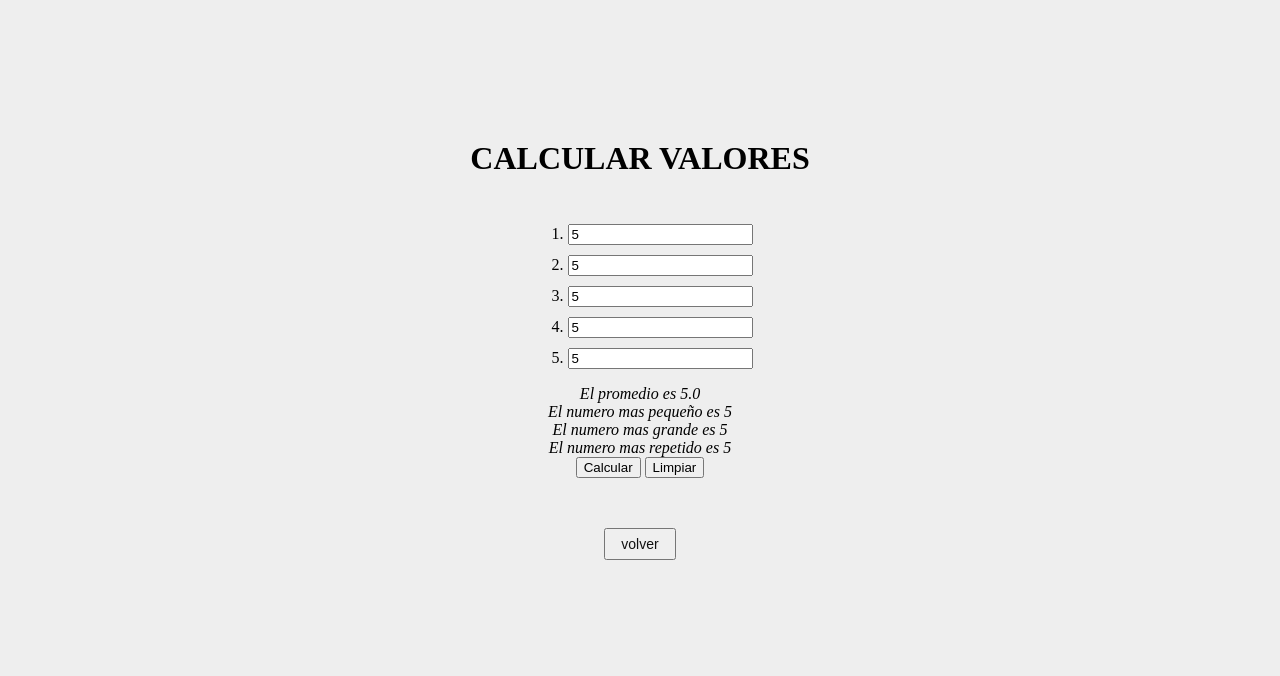
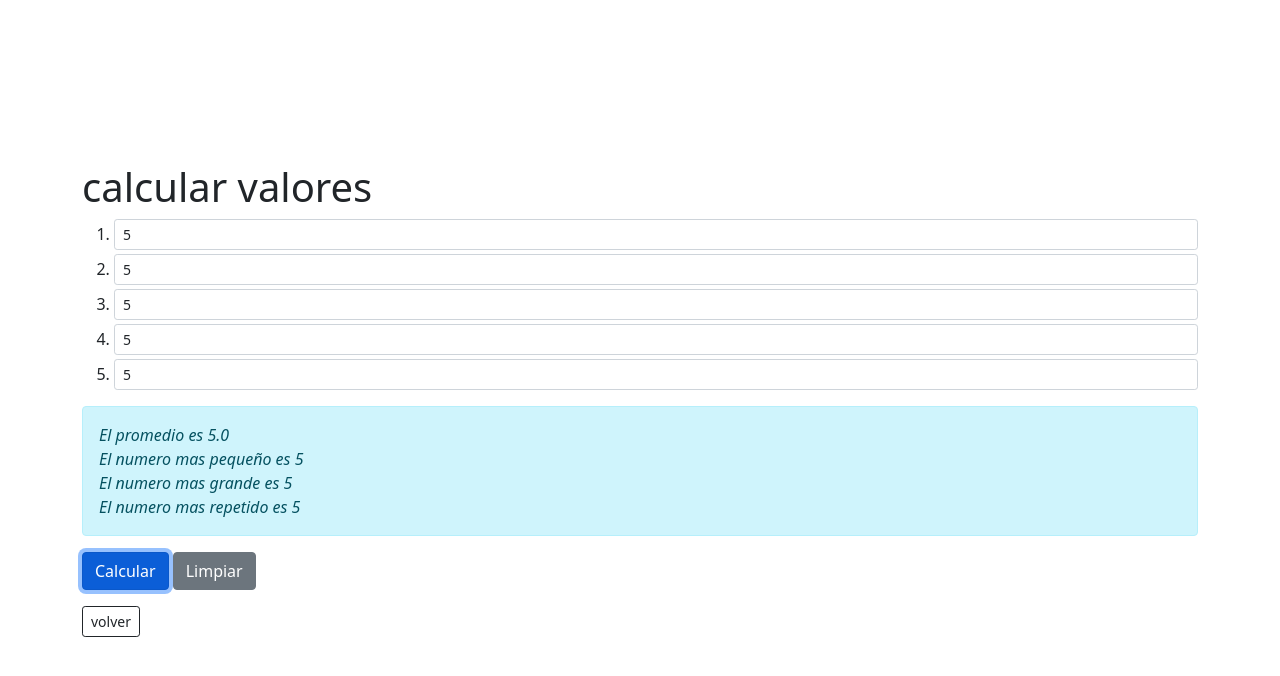
Before and after one commit to Juni-p/tarea-clase-5, a website: page calcular-valores-de-una-lista/tarea-4.html in a window 1280 px wide. Both pictures are taken after typing "5", "5", "5", "5", "5" into the empty fields and a click on the input "Calcular". Drawn offline with nearby package versions, Linux system fonts and the light colour scheme.

Commit message:
agrega estilos con bootstrap

```diff
--- a/calcular-salario-mensual/tarea1.css
+++ b/calcular-salario-mensual/tarea1.css
@@ -1,18 +1,3 @@
 body {
-  text-align: center;
   background-color: #eee;
 }
-h1 {
-  margin-top: 180px;
-  text-transform: uppercase;
-  font-size: 2rem;
-}
-a {
-  text-decoration: none;
-  color: #111;
-}
-.volver {
-  margin-top: 50px;
-  padding: 6px 15px;
-  font-size: 14px;
-}
--- a/calcular-valores-de-una-lista/tarea-4.html
+++ b/calcular-valores-de-una-lista/tarea-4.html
@@ -5,10 +5,11 @@
   <meta charset="UTF-8">
   <meta name="viewport" content="width=device-width, initial-scale=1.0">
   <title>calcular valores</title>
-    <link rel="stylesheet" href="tarea4.css">
+  <link rel="stylesheet" href="../node_modules/bootstrap/dist/css/bootstrap.min.css">
 </head>
 
 <body>
+  <div class="container vh-100 d-flex flex-column justify-content-center">
     <header>
       <h1>calcular valores</h1>
     </header>
@@ -16,24 +17,27 @@
       <form onsubmit="return false">
         <div>
           <ol>
-                    <li><input type="number" id="numero"></li>
-                    <li><input type="number" id="numero"></li>
-                    <li><input type="number" id="numero"></li>
-                    <li><input type="number" id="numero"></li>
-                    <li><input type="number" id="numero"></li>
+            <li><input class="form-control form-control-sm mb-1" type="number" id="numero"></li>
+            <li><input class="form-control form-control-sm mb-1" type="number" id="numero"></li>
+            <li><input class="form-control form-control-sm mb-1" type="number" id="numero"></li>
+            <li><input class="form-control form-control-sm mb-1" type="number" id="numero"></li>
+            <li><input class="form-control form-control-sm mb-1" type="number" id="numero"></li>
           </ol>
         </div>
-            <div>
+        <div class="resultado">
           <em id="promedio"></em>
           <em id="numMasPequenio"></em>
           <em id="numMasGrande"></em>
           <em id="numMasRepetido"></em>
         </div>
-            <input type="submit" value="Calcular" id="calcular" />
-            <input type="reset" value="Limpiar" id="limpiar" />
+        <div class="mb-3">
+          <input class="btn btn-primary" type="submit" value="Calcular" id="calcular" />
+          <input class="btn btn-secondary" type="reset" value="Limpiar" id="limpiar" />
+        </div>
       </form>
-        <button class="volver"><a href="../index.html">volver</a></button>
+      <a class=" btn btn-outline-dark btn-sm" href="../index.html">volver</a>
     </main>
+  </div>
 
   <script src="tarea-4.js"></script>
 </body>
--- a/calcular-valores-de-una-lista/tarea-4.js
+++ b/calcular-valores-de-una-lista/tarea-4.js
@@ -1,53 +1,83 @@
-const $btnCalcular = document.querySelector( '#calcular' )
-const $btnLimpiar = document.querySelector( '#limpiar' )
+const $btnCalcular = document.querySelector("#calcular");
+const $btnLimpiar = document.querySelector("#limpiar");
 
-$btnCalcular.onclick = function() {
-    const numeros = document.querySelectorAll( '#numero' )
-    const arrayNumeros = []
-    for( let i = 0; i < numeros.length ; i++){
-       arrayNumeros.push( Number(numeros[i].value ))
+$btnCalcular.onclick = function () {
+  const numeros = document.querySelectorAll("#numero");
+  const arrayNumeros = [];
+  for (let i = 0; i < numeros.length; i++) {
+    arrayNumeros.push(Number(numeros[i].value));
   }
 
-    calcularPromedio( arrayNumeros )
-    calcularNumeroMasPequeño( arrayNumeros )
-    calcularNumeroMasGrande( arrayNumeros )
-    obtenerNumeroMasRepetido( arrayNumeros )
+  agregarClasesAlertaResultado();
+
+  calcularPromedio(arrayNumeros);
+  calcularNumeroMasPequeño(arrayNumeros);
+  calcularNumeroMasGrande(arrayNumeros);
+  obtenerNumeroMasRepetido(arrayNumeros);
+};
+
+$btnLimpiar.onclick = function () {
+  limpiarAlertaResultado();
+  limpiarResultado();
+};
+
+function agregarClasesAlertaResultado() {
+  document.querySelector(".resultado").classList.add("alert");
+  document.querySelector(".resultado").classList.add("alert-info");
 }
 
-function calcularPromedio( array ) {
-    let numerosAPromediar = 0
-    for( let i = 0; i < array.length ; i++ ){
-        numerosAPromediar += array[i]
-    }
-    let promedio = (numerosAPromediar / array.length).toFixed( 1 )
-    document.querySelector( '#promedio' ).innerHTML = `El promedio es ${ promedio}`
+function limpiarAlertaResultado() {
+  document.querySelector(".resultado").classList.remove("alert");
+  document.querySelector(".resultado").classList.remove("alert-info");
 }
 
-function calcularNumeroMasPequeño( array ) {
-    document.querySelector( '#numMasPequenio' ).innerHTML = `<br>El numero mas pequeño es ${Math.min(...array)}`
+function limpiarResultado() {
+  document.querySelector("#promedio").innerHTML = "";
+  document.querySelector("#numMasPequenio").innerHTML = "";
+  document.querySelector("#numMasGrande").innerHTML = "";
+  document.querySelector("#numMasRepetido").innerHTML = "";
 }
 
-function calcularNumeroMasGrande( array ) {
-    document.querySelector( '#numMasGrande' ).innerHTML = `<br>El numero mas grande es ${Math.max(...array)}`
+function calcularPromedio(array) {
+  let numerosAPromediar = 0;
+  for (let i = 0; i < array.length; i++) {
+    numerosAPromediar += array[i];
+  }
+  let promedio = (numerosAPromediar / array.length).toFixed(1);
+  document.querySelector("#promedio").innerHTML = `El promedio es ${promedio}`;
 }
 
-function obtenerNumeroMasRepetido( array ) {
+function calcularNumeroMasPequeño(array) {
+  document.querySelector(
+    "#numMasPequenio"
+  ).innerHTML = `<br>El numero mas pequeño es ${Math.min(...array)}`;
+}
+
+function calcularNumeroMasGrande(array) {
+  document.querySelector(
+    "#numMasGrande"
+  ).innerHTML = `<br>El numero mas grande es ${Math.max(...array)}`;
+}
+
+function obtenerNumeroMasRepetido(array) {
   let contador = 0;
   let repeticiones = 0;
   let numeroMasRepetido;
 
-    for( let i = 0; i < array.length; i++ ) {
-        for( let j = 0; j < array.length; j++ ) {
-            if( Number( array[i] ) == Number( array[j])) {
-                contador++
+  for (let i = 0; i < array.length; i++) {
+    for (let j = 0; j < array.length; j++) {
+      if (Number(array[i]) == Number(array[j])) {
+        contador++;
       }
-            if( repeticiones < contador ) {
-                repeticiones = contador
-                numeroMasRepetido = Number( array[i] )
+      if (repeticiones < contador) {
+        repeticiones = contador;
+        numeroMasRepetido = Number(array[i]);
       }
     }
-        contador = 0
+    contador = 0;
   }
 
-    document.querySelector( '#numMasRepetido' ).innerHTML = `<br>El numero mas repetido es ${numeroMasRepetido}`
+  document.querySelector(
+    "#numMasRepetido"
+  ).innerHTML = `<br>El numero mas repetido es ${numeroMasRepetido}`;
 }
--- a/css/style.css
+++ /dev/null
@@ -1,18 +0,0 @@
-body {
-  text-align: center;
-  background-color: #eee;
-}
-a {
-  text-decoration: none;
-  color: #111;
-  font-size: 1.2rem;
-}
-h1 {
-  margin-top: 180px;
-  text-transform: uppercase;
-  font-size: 3rem;
-}
-button {
-  padding: 10px 15px;
-  margin-right: 20px;
-}
--- a/dar-bienvenida/tarea2.css
+++ b/dar-bienvenida/tarea2.css
@@ -1,21 +1,3 @@
 body {
-  text-align: center;
   background-color: #eee;
 }
-h1 {
-  margin-top: 180px;
-  font-size: 2rem;
-  text-transform: uppercase;
-}
-a {
-  text-decoration: none;
-  color: #111;
-}
-.volver {
-  margin-top: 50px;
-  padding: 6px 15px;
-  font-size: 14px;
-}
-#resultado {
-  margin-top: 30px;
-}
```
Also changed, not shown: calcular-salario-mensual/tarea-1.html (+15 -7 lines), calcular-salario-mensual/tarea-1.js (+10 -10 lines), calcular-tiempo-videos/tarea-3.html (+22 -17 lines), calcular-tiempo-videos/tarea-3.js (+32 -25 lines), dar-bienvenida/tarea-2.html (+13 -7 lines), dar-bienvenida/tarea-2.js (+20 -16 lines), index.html (+16 -11 lines). Lines whose indentation alone changed are shown as unchanged.
